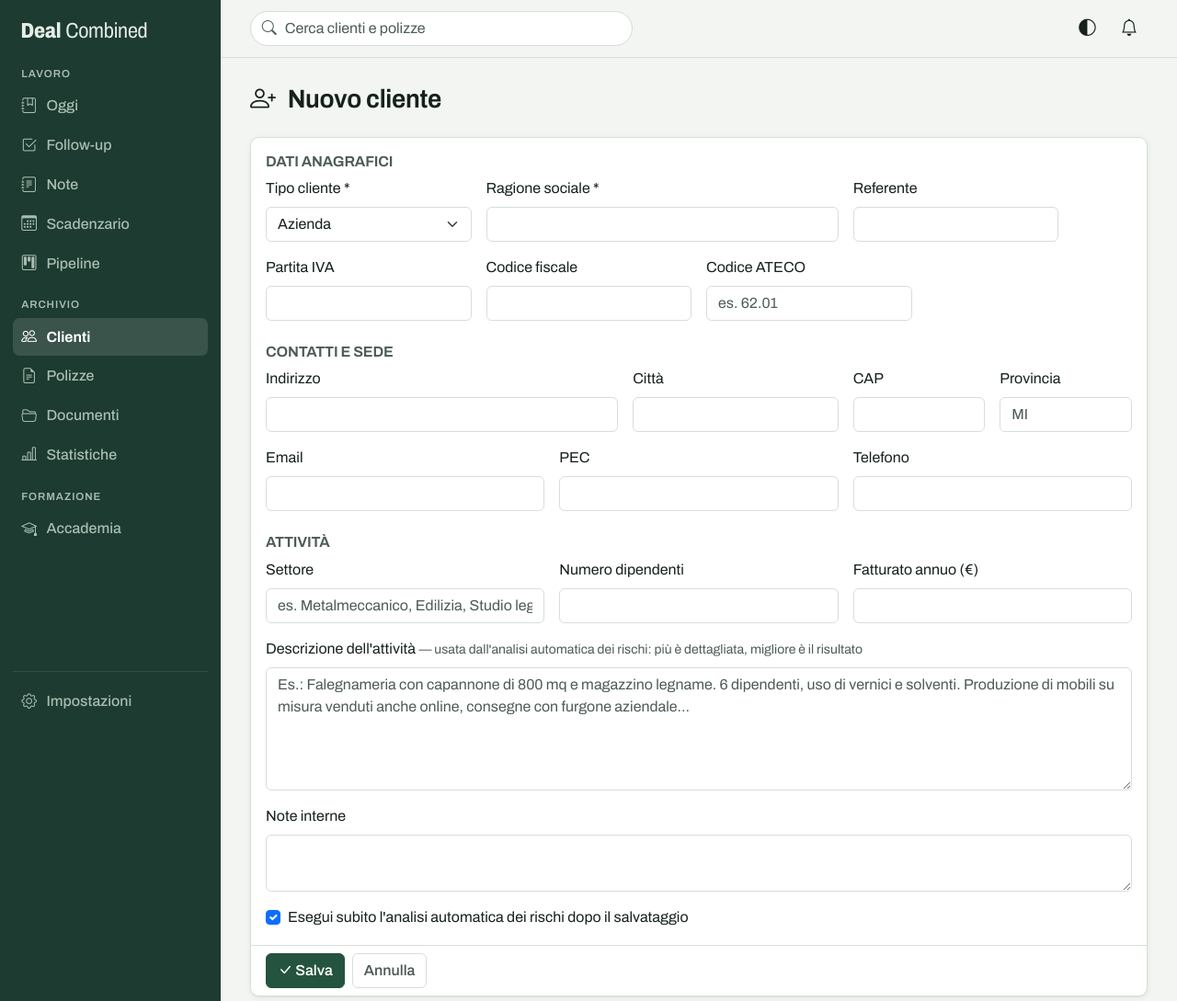
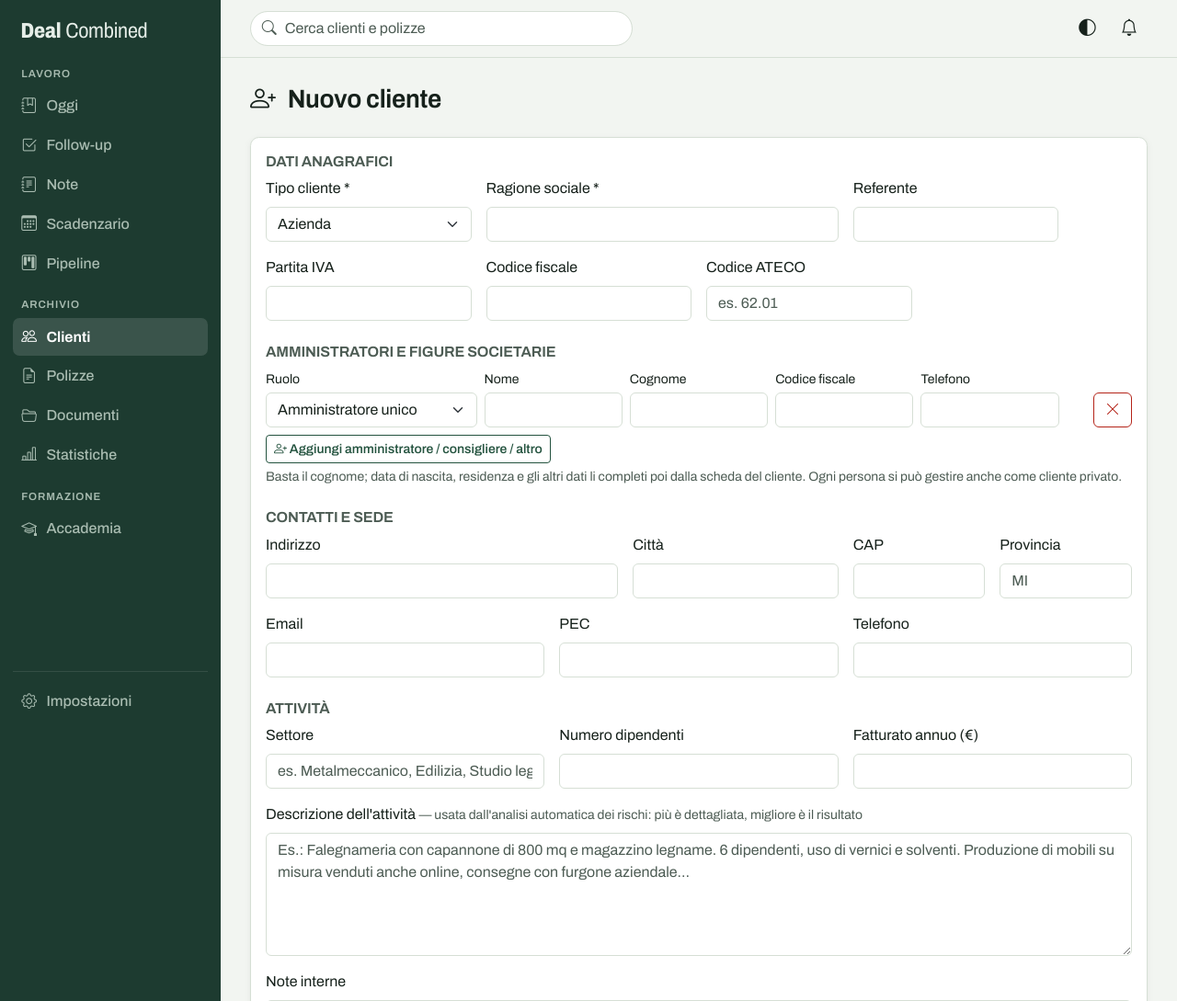
Before and after one commit to Morpheus7-7/desktop-tutorial, a Flask app: page /clienti/nuovo in a window 1280 px wide. Shown: the top 1089 px of the page at 92% size. Run offline with Flask 3, Linux system fonts and the light colour scheme; data comes from the database, SQL or seed files in the repository; data that the repository does not hold is empty; some libraries are stand-ins or nearby versions.

Commit message:
Amministratori e familiari direttamente nel modulo del cliente; versione 2.3.1
Nel modulo «Nuovo cliente» e «Modifica» c'è la sezione «Amministratori e
figure societarie» (aziende) / «Familiari e persone collegate» (persone):
righe con ruolo, nome, cognome, codice fiscale e telefono, aggiunte e tolte
al volo; basta il cognome. Dopo il salvataggio si apre la scheda
«Amministratori» del cliente.

Co-Authored-By: Claude Opus 5.5 <noreply@anthropic.com>
Claude-Session: https://claude.ai/code/session_011crkDajuiHWMBbUXbQhYeA

```diff
--- a/gestionale/__init__.py
+++ b/gestionale/__init__.py
@@ -4,7 +4,7 @@ Gestionale per intermediari assicurativi: anagrafiche clienti
 (professionisti e aziende), polizze, documenti, analisi automatica dei
 rischi, follow-up, scadenzario e notifiche.
 """
-__version__ = "2.3.0"
+__version__ = "2.3.1"
 
 import os
 from datetime import date
--- a/gestionale/routes/clients.py
+++ b/gestionale/routes/clients.py
@@ -180,6 +180,25 @@ def _aggiorna_datore(client: Client, form) -> None:
         client.datore_lavoro = azienda.ragione_sociale
 
 
+def _aggiungi_persone(client: Client, form) -> int:
+    """Righe «amministratore / familiare» compilate nel modulo del cliente.
+    Le righe senza cognome si ignorano. Restituisce quante ne ha aggiunte."""
+    colonne = [form.getlist(k) for k in ("persona_ruolo", "persona_nome", "persona_cognome", "persona_cf",
+                                          "persona_telefono")]
+    aggiunte = 0
+    for ruolo, nome, cognome, cf, telefono in zip(*colonne):
+        cognome = cognome.strip()[:80]
+        if not cognome:
+            continue
+        db.session.add(PersonaCollegata(
+            client_id=client.id, ruolo=ruolo if ruolo in RUOLI_PERSONA_LABELS else "altro",
+            nome=nome.strip()[:80] or None, cognome=cognome, codice_fiscale=cf.strip().upper()[:16] or None,
+            telefono=telefono.strip()[:30] or None,
+        ))
+        aggiunte += 1
+    return aggiunte
+
+
 @bp.route("/nuovo", methods=["GET", "POST"])
 def new_client():
     if request.method == "POST":
@@ -191,16 +210,19 @@ def new_client():
             db.session.add(client)
             db.session.flush()
             _aggiorna_datore(client, request.form)
+            persone = _aggiungi_persone(client, request.form)
             db.session.commit()
-            flash(f"Cliente “{client.ragione_sociale}” creato.", "success")
+            flash(f"Cliente “{client.ragione_sociale}” creato"
+                  + (f" con {persone} {'persona collegata' if persone == 1 else 'persone collegate'}." if persone else "."),
+                  "success")
             if request.form.get("analizza_subito") and client.descrizione_attivita:
                 return redirect(
                     url_for("clients.run_analysis", client_id=client.id), code=307
                 )
-            return redirect(url_for("clients.detail", client_id=client.id))
+            return redirect(url_for("clients.detail", client_id=client.id) + ("#persone" if persone else ""))
     return render_template(
         "clients/form.html", client=None, client_types=CLIENT_TYPES, stati_civili=STATI_CIVILI,
-        aziende=_aziende(), datore=None,
+        aziende=_aziende(), datore=None, ruoli=RUOLI_PERSONA,
     )
 
 
@@ -237,6 +259,7 @@ def edit_client(client_id):
             flash("La ragione sociale / il nominativo è obbligatorio.", "danger")
         else:
             _aggiorna_datore(client, request.form)
+            _aggiungi_persone(client, request.form)
             for ruolo in client.ruoli_in_aziende:
                 _copia_anagrafica(ruolo, client)
             db.session.commit()
@@ -244,7 +267,7 @@ def edit_client(client_id):
             return redirect(url_for("clients.detail", client_id=client.id))
     return render_template(
         "clients/form.html", client=client, client_types=CLIENT_TYPES, stati_civili=STATI_CIVILI,
-        aziende=_aziende(escludi=client.id), datore=_datore_collegato(client),
+        aziende=_aziende(escludi=client.id), datore=_datore_collegato(client), ruoli=RUOLI_PERSONA,
     )
 
 
--- /dev/null
+++ b/gestionale/templates/clients/_riga_persona.html
@@ -0,0 +1,27 @@
+<div class="riga-persona row g-2 align-items-end mb-2">
+  <div class="col-sm-6 col-lg-3">
+    <label class="form-label small mb-1">Ruolo</label>
+    <select class="form-select" name="persona_ruolo" aria-label="Ruolo">
+      {% for valore, etichetta in ruoli %}<option value="{{ valore }}">{{ etichetta }}</option>{% endfor %}
+    </select>
+  </div>
+  <div class="col-sm-6 col-lg-2">
+    <label class="form-label small mb-1">Nome</label>
+    <input type="text" class="form-control" name="persona_nome" maxlength="80" aria-label="Nome">
+  </div>
+  <div class="col-sm-6 col-lg-2">
+    <label class="form-label small mb-1">Cognome</label>
+    <input type="text" class="form-control" name="persona_cognome" maxlength="80" aria-label="Cognome">
+  </div>
+  <div class="col-sm-6 col-lg-2">
+    <label class="form-label small mb-1">Codice fiscale</label>
+    <input type="text" class="form-control" name="persona_cf" maxlength="16" aria-label="Codice fiscale">
+  </div>
+  <div class="col-10 col-lg-2">
+    <label class="form-label small mb-1">Telefono</label>
+    <input type="text" class="form-control" name="persona_telefono" maxlength="30" aria-label="Telefono">
+  </div>
+  <div class="col-2 col-lg-1 text-end">
+    <button type="button" class="btn btn-outline-danger rimuovi-persona" aria-label="Togli questa riga"><i class="bi bi-x-lg"></i></button>
+  </div>
+</div>
--- a/gestionale/templates/clients/form.html
+++ b/gestionale/templates/clients/form.html
@@ -78,6 +78,27 @@
         <input type="text" class="form-control" id="luogo_nascita" name="luogo_nascita" value="{{ v('luogo_nascita') }}">
       </div>
     </div>
+
+    <section class="mb-4" aria-labelledby="t-persone-modulo">
+      <h2 class="h6 text-uppercase text-muted" id="t-persone-modulo">
+        <span class="campo-azienda">Amministratori e figure societarie</span><span class="campo-persona">Familiari e persone collegate</span>
+      </h2>
+      {% if client and client.persone %}
+      <ul class="list-unstyled small mb-2">
+        {% for p in client.persone %}<li><strong>{{ p.ruolo_label }}</strong> · {{ p.nome_completo }}</li>{% endfor %}
+      </ul>
+      <p class="small text-muted">Per modificarli o eliminarli usa la scheda <a href="{{ url_for('clients.detail', client_id=client.id) }}#persone">{{ 'Amministratori' if client.tipo == 'azienda' else 'Collegamenti' }}</a> del cliente. Qui puoi aggiungerne altri.</p>
+      {% endif %}
+      <div id="righe-persone">
+        {% if not client %}{% set prima_riga = True %}{% include "clients/_riga_persona.html" %}{% endif %}
+      </div>
+      <button type="button" class="btn btn-outline-primary btn-sm" id="aggiungi-persona">
+        <i class="bi bi-person-plus"></i> <span class="campo-azienda">Aggiungi amministratore / consigliere / altro</span><span class="campo-persona">Aggiungi familiare / socio / altro</span>
+      </button>
+      <div class="form-text">Basta il cognome; data di nascita, residenza e gli altri dati li completi poi dalla scheda del cliente.
+        Ogni persona si può gestire anche come cliente privato.</div>
+      <template id="modello-persona">{% set prima_riga = False %}{% include "clients/_riga_persona.html" %}</template>
+    </section>
 
     <div class="campo-professionista">
       <h2 class="h6 text-uppercase text-muted">Iscrizione all'albo</h2>
@@ -258,6 +279,27 @@
     select.addEventListener('change', aggiorna);
     aggiorna();
 
+    // Amministratori / persone collegate: righe aggiunte al volo.
+    const righe = document.getElementById('righe-persone');
+    const modello = document.getElementById('modello-persona');
+    function ruoloPredefinito(riga) {
+      const s = riga.querySelector('select');
+      if (s && !s.dataset.toccato) s.value = select.value === 'azienda' ? 'amministratore_unico' : 'coniuge';
+    }
+    document.getElementById('aggiungi-persona').addEventListener('click', function () {
+      const riga = modello.content.firstElementChild.cloneNode(true);
+      righe.appendChild(riga);
+      ruoloPredefinito(riga);
+      riga.querySelector('input[name="persona_cognome"]').focus();
+    });
+    righe.addEventListener('change', function (e) { if (e.target.tagName === 'SELECT') e.target.dataset.toccato = '1'; });
+    righe.addEventListener('click', function (e) {
+      const via = e.target.closest('.rimuovi-persona');
+      if (via) via.closest('.riga-persona').remove();
+    });
+    select.addEventListener('change', function () { righe.querySelectorAll('.riga-persona').forEach(ruoloPredefinito); });
+    righe.querySelectorAll('.riga-persona').forEach(ruoloPredefinito);
+
     // Con l'azienda scelta tra i clienti il nome del datore si compila da solo.
     const datore = document.getElementById('datore_lavoro_id');
     const testoDatore = document.getElementById('riga-datore-testo');
```
Also changed, not shown: tests/test_collegamenti.py (+27 -0 lines), 1 other file.
